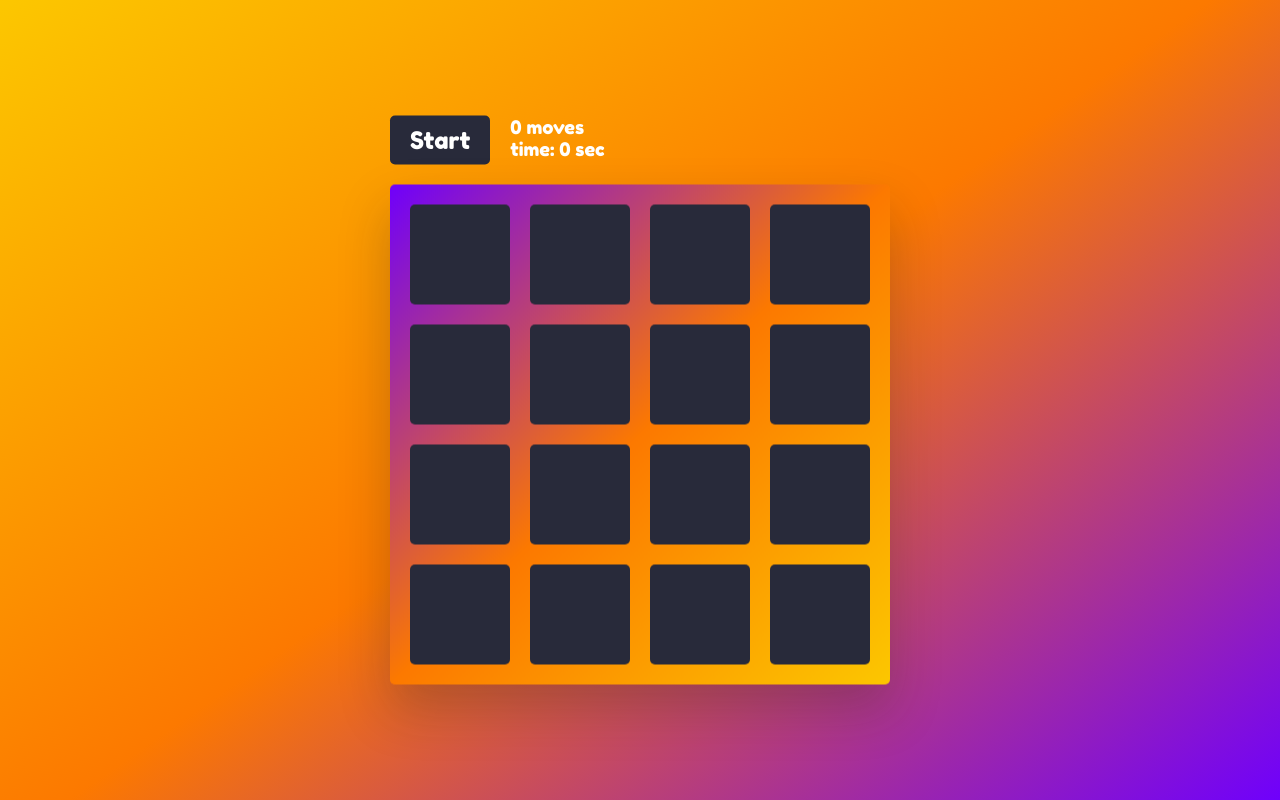
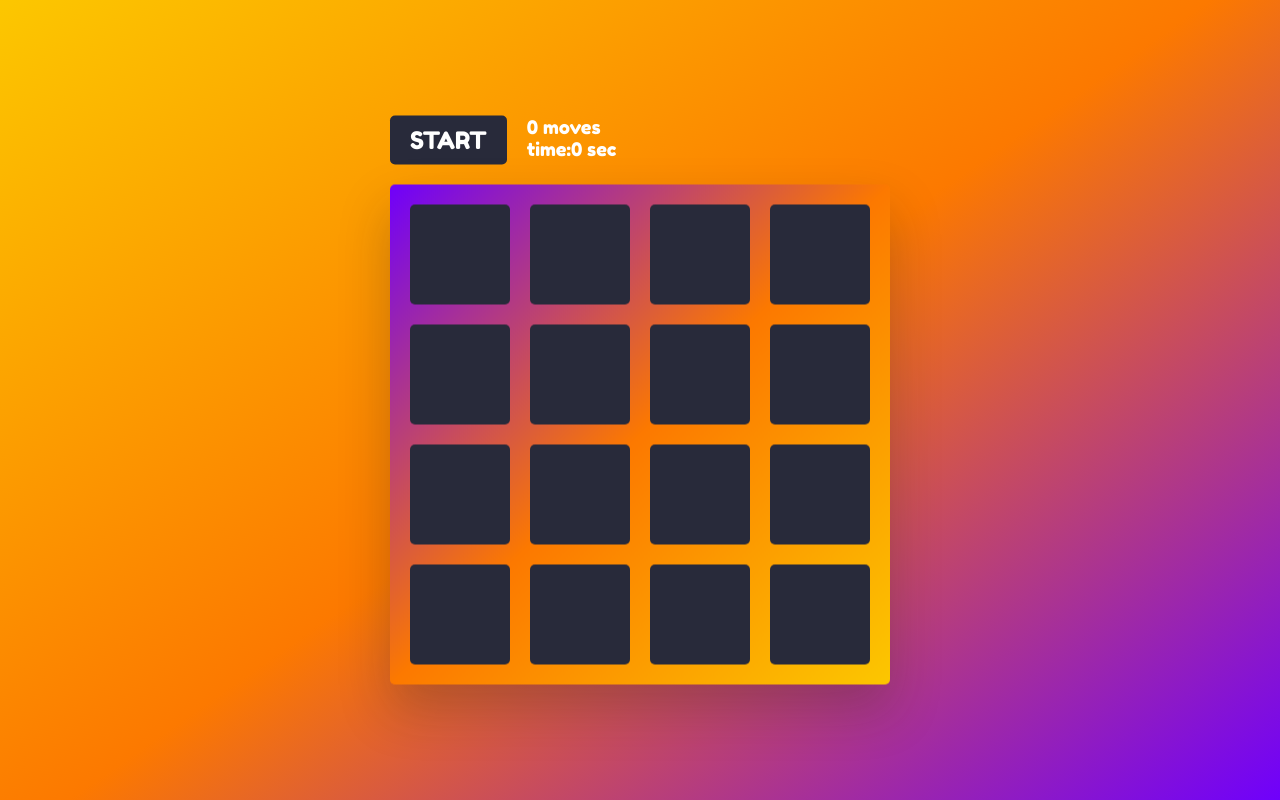
Before and after one commit to snehakaushal/MEMORYCARDGAME, a plain HTML site: page website/index.html in a window 1280 px wide. Drawn offline with Linux system fonts and the light colour scheme; files whose address does not match are found by name.

Commit message:
Update index.html

```diff
--- a/website/index.html
+++ b/website/index.html
@@ -12,15 +12,15 @@
     <body>
         <div class="game">
             <div class="controls">
-                <button>Start</button>
+                <button>START</button>
                 <div class="stats">
                     <div class="moves">0 moves</div>
-                    <div class="timer">time: 0 sec</div>
+                    <div class="timer">time:0 sec</div>
                 </div>
             </div>
             <div class="board-container">
                 <div class="board" data-dimension="4"></div>
-                <div class="win">You won!</div>
+                <div class="win">You Won!</div>
             </div>
         </div>
     </body>
```
